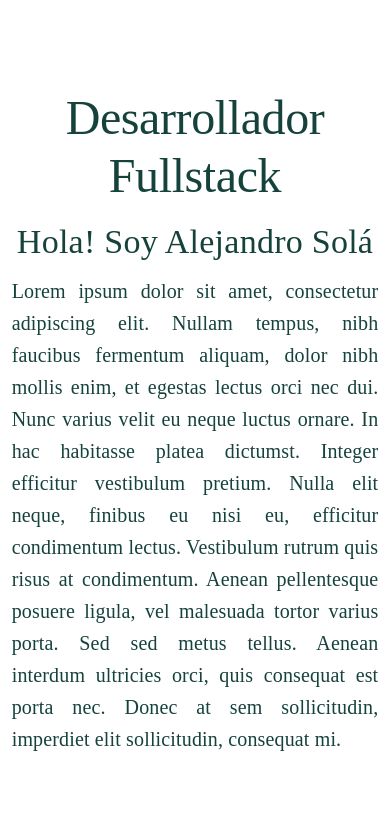
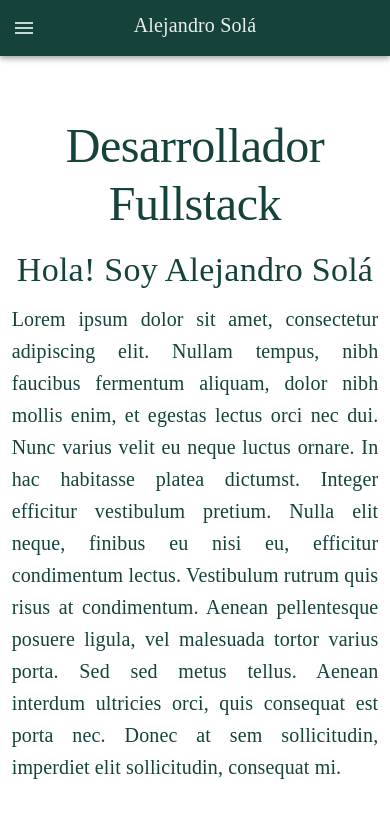
Before and after one commit to alejandrosola/portfolio, a Next.js app: page / in a window 390 px wide. Shown: the top 818 px of the page. Built offline with nearby package versions, Linux system fonts and the light colour scheme.

Commit message:
NavBar en versión mobile

```diff
--- a/app/globals.css
+++ b/app/globals.css
@@ -16,6 +16,10 @@
 .main_navbar {
   background-color: var(--primary-color) !important;
   height: 100vh;
+}
+
+.mobile_navbar {
+  background-color: var(--primary-color) !important;
 }
 
 .drawer_items {
--- a/components/NavBar.tsx
+++ b/components/NavBar.tsx
@@ -15,9 +15,23 @@ import SchoolIcon from "@mui/icons-material/School";
 import WorkIcon from "@mui/icons-material/Work";
 import { useRouter } from "next/navigation";
 import Text from "./Text";
+import {
+  AppBar,
+  IconButton,
+  Toolbar,
+  useMediaQuery,
+  useTheme,
+} from "@mui/material";
+import MenuIcon from "@mui/icons-material/Menu";
 
 export default function NavBar({ drawerWidth }: { drawerWidth: number }) {
   const router = useRouter();
+
+  const theme = useTheme();
+  const isMobile = useMediaQuery(theme.breakpoints.down("sm"));
+
+  const [drawerOpen, setDrawerOpen] = React.useState(false);
+
   const items = [
     {
       name: "LinkedIn",
@@ -53,18 +67,22 @@ export default function NavBar({ drawerWidth }: { drawerWidth: number }) {
 
   function redirectTo(path: string): any {
     router.push(path, { scroll: false });
+    setDrawerOpen(false);
   }
+  const handleDrawerToggle = () => {
+    setDrawerOpen(!drawerOpen);
+  };
 
-  return (
+  const desktopNavBar = (
     <Box>
       <CssBaseline />
       <Drawer
-        variant="permanent"
+        open={drawerOpen}
+        variant={isMobile ? "temporary" : "permanent"}
         sx={{
-          display: { xs: "none", sm: "block" },
+          display: { xs: "block", sm: "block" },
           "& .MuiDrawer-paper": { boxSizing: "border-box", width: drawerWidth },
         }}
-        open
       >
         <Box
           sx={{
@@ -77,6 +95,7 @@ export default function NavBar({ drawerWidth }: { drawerWidth: number }) {
         >
           <div>
             <img
+              style={{ marginTop: isMobile ? "35%" : "15%" }}
               onClick={() => redirectTo("/")}
               className="profile-img"
               src="/profile.jpg"
@@ -102,4 +121,39 @@ export default function NavBar({ drawerWidth }: { drawerWidth: number }) {
       </Drawer>
     </Box>
   );
+
+  const mobileNavBar = (
+    <>
+      <AppBar
+        className="mobile_navbar light-text"
+        position="relative"
+        sx={{ zIndex: theme.zIndex.drawer + 1 }}
+      >
+        <Toolbar sx={{ justifyContent: "space-between" }}>
+          <IconButton
+            color="inherit"
+            edge="start"
+            onClick={handleDrawerToggle}
+            sx={{ mr: 2 }}
+          >
+            <MenuIcon />
+          </IconButton>
+          <Box
+            sx={{
+              position: "absolute",
+              left: "50%",
+              transform: "translateX(-50%)",
+            }}
+          >
+            <Text variant="h6" color="secondary">
+              Alejandro Solá
+            </Text>
+          </Box>
+        </Toolbar>
+      </AppBar>
+      {desktopNavBar}
+    </>
+  );
+
+  return <Box>{isMobile ? mobileNavBar : desktopNavBar}</Box>;
 }
```
Also changed, not shown: components/Button.tsx (added).
